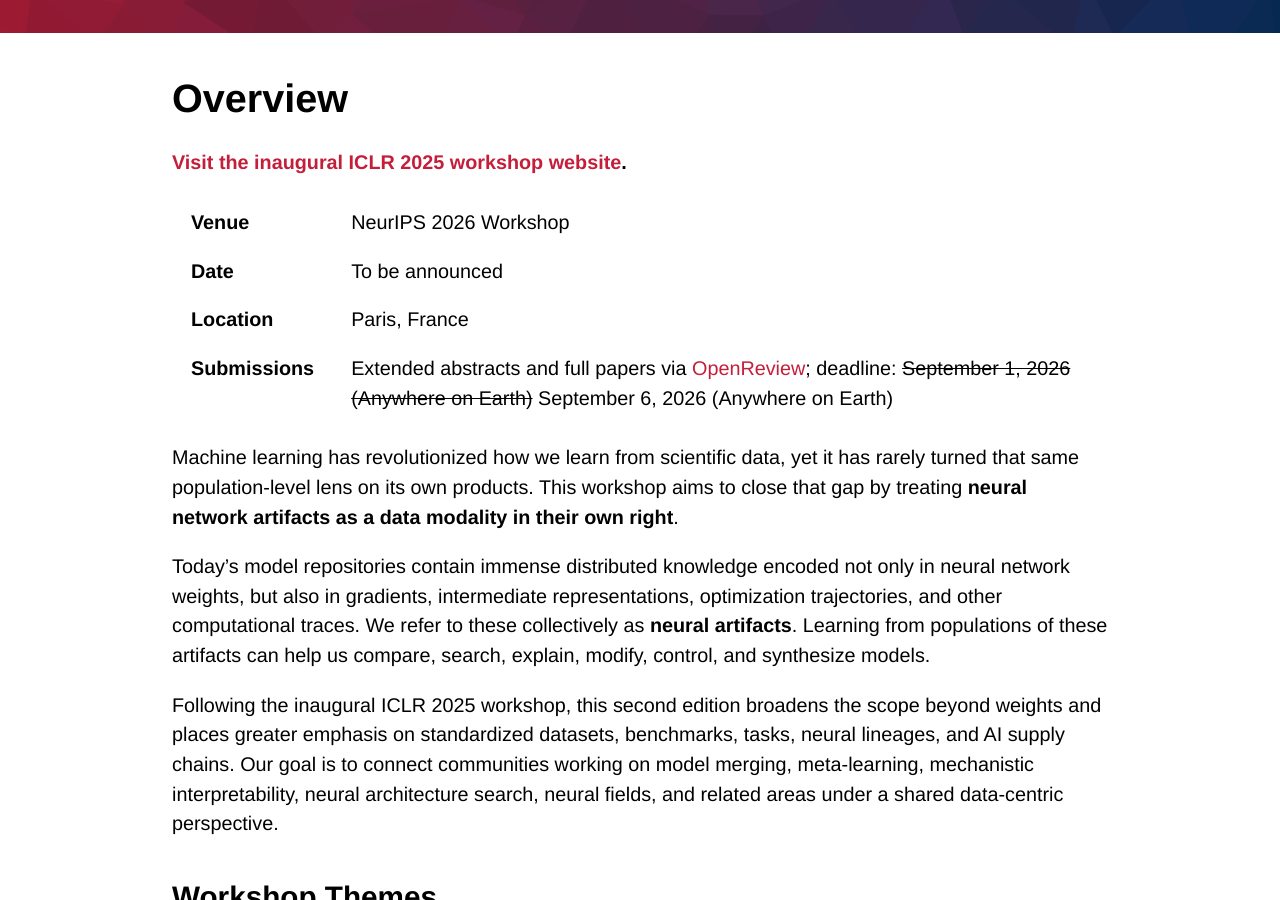
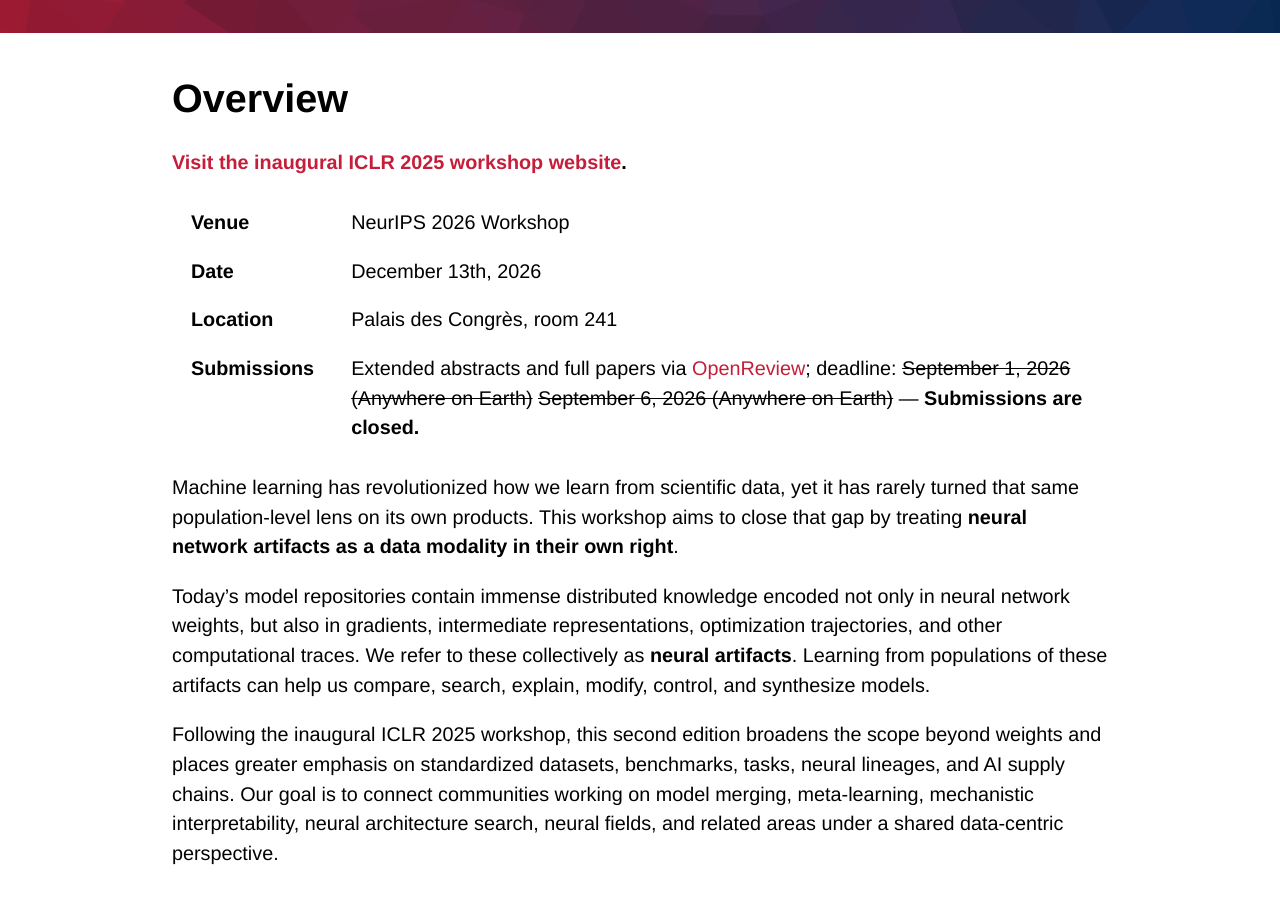
Before and after one commit to MadryLab/artifacts-as-data, a Jekyll site: the page built from docs/index.md, in a window 1280 px wide and 900 px high, scrolled down 430 px. Built offline with Jekyll 4.4.1, drawn with Linux system fonts in a browser that asks for light colours; some web fonts are replaced; our own code applies the rules of GitHub Pages for plain Markdown files.

Commit message:
Update CFP dates and schedule

```diff
--- a/docs/index.md
+++ b/docs/index.md
@@ -7,9 +7,9 @@ layout: default
 **[Visit the inaugural ICLR 2025 workshop website](https://weight-space-learning.github.io).**
 
 | **Venue** | NeurIPS 2026 Workshop |
-| **Date** | To be announced |
-| **Location** | Paris, France |
-| **Submissions** | Extended abstracts and full papers via [OpenReview](https://openreview.net/group?id=NeurIPS.cc/2026/Workshop/NeuralArtifacts); deadline: ~~September 1, 2026 (Anywhere on Earth)~~ September 6, 2026 (Anywhere on Earth) |
+| **Date** | December 13th, 2026 |
+| **Location** | Palais des Congrès, room 241 |
+| **Submissions** | Extended abstracts and full papers via [OpenReview](https://openreview.net/group?id=NeurIPS.cc/2026/Workshop/NeuralArtifacts); deadline: ~~September 1, 2026 (Anywhere on Earth)~~ ~~September 6, 2026 (Anywhere on Earth)~~ — **Submissions are closed.** |
 
 Machine learning has revolutionized how we learn from scientific data, yet it has rarely turned that same population-level lens on its own products. This workshop aims to close that gap by treating **neural network artifacts as a data modality in their own right**.
 
```
Also changed, not shown: docs/cfp.md (+2 -2 lines), docs/schedule.md (+1 -1 lines).
